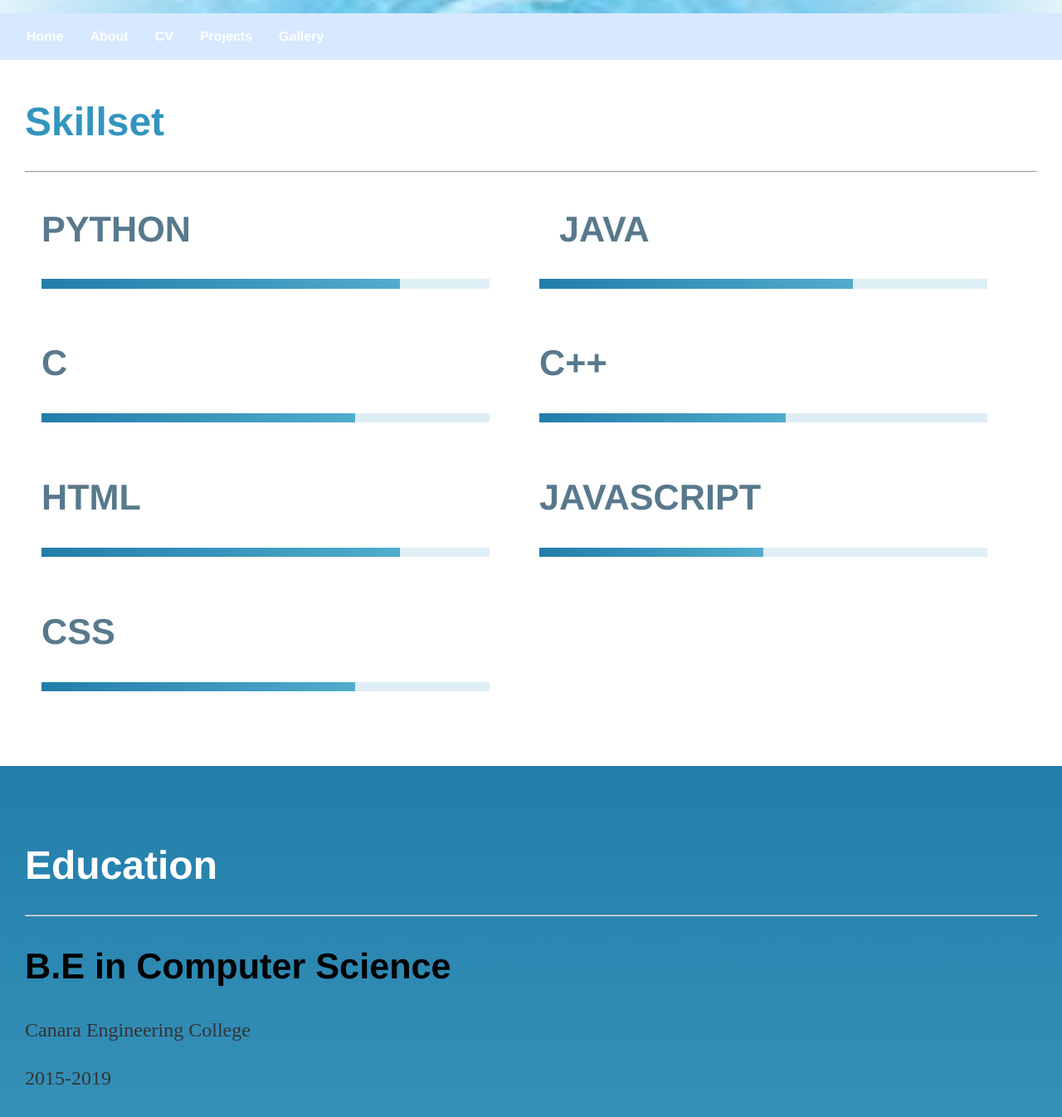
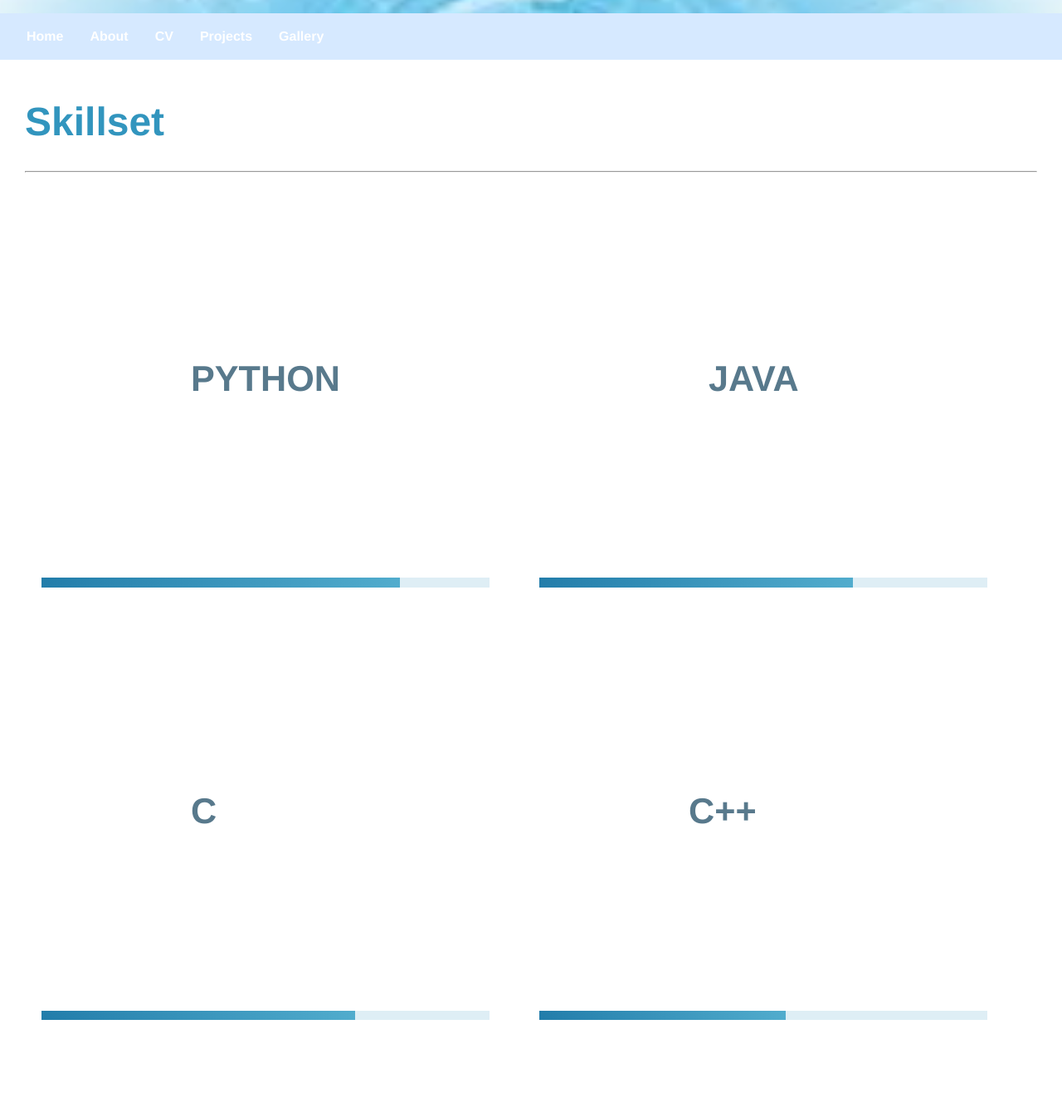
Before and after one commit to sandeepnayaks/sandeepnayaks.github.io, a Jekyll site: the page built from about/index.html, in a window 1280 px wide and 1400 px high, scrolled down 242 px. Shown: the top 1346 px of the window at 83% size. Built offline with Jekyll 4.4.1, drawn with Linux system fonts in a browser that asks for light colours.

Commit message:
Update main.css

```diff
--- a/css/main.css
+++ b/css/main.css
@@ -42,7 +42,7 @@ p, ul { font-size: 1.5em; line-height: 1.4em; color: #333; }
 
 h1, h2, h3, h4 { font-family: 'Helvetica', 'Arial', 'Sans-Serif'; }
 h1 { font-size: 3em;  }
-h2 { font-size: 2.7em; }
+h2 { font-size: 2.7em; padding:30%; }
 h3 { font-size: 2.3em; }
 h4 { font-size: 1.9em; }
 footer{display:inline;
```
